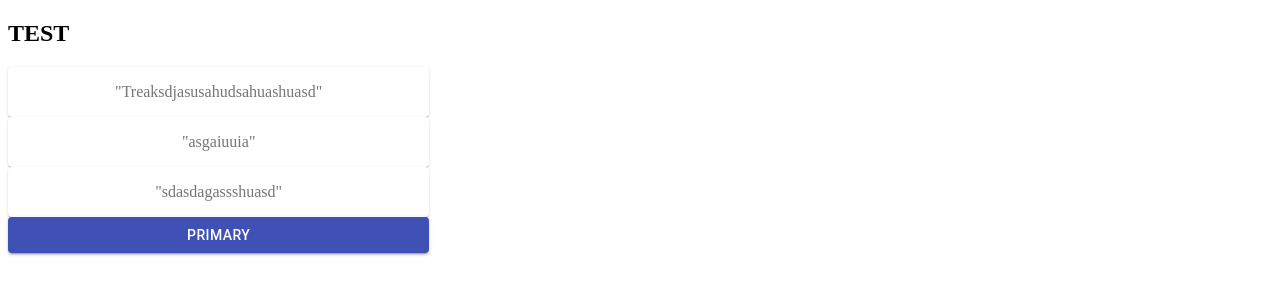
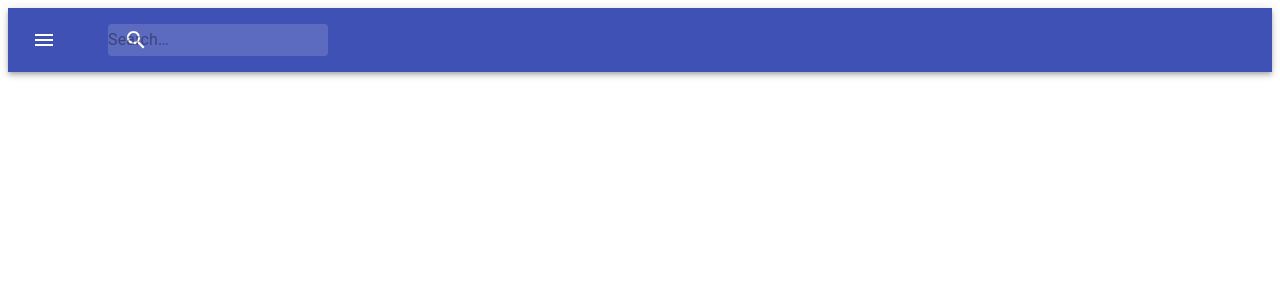
Before and after one commit to Rootar/Trollo_Frontend, a React (Create React App) app in the folder trollo/: page / in a window 1280 px wide. Shown: the top 300 px of the page. Built offline with nearby package versions, Linux system fonts and the light colour scheme.

Commit message:
Added HeadBar

```diff
--- a/trollo/src/components/App.js
+++ b/trollo/src/components/App.js
@@ -1,11 +1,11 @@
 import React from 'react';
+import HeadBar from "./HeadBar";
 import List from "./List";
 
 function App() {
   return (
     <div className="App">
-      <h2>TEST</h2>
-      <List/>
+      <HeadBar/>
     </div>
   );
 }
--- /dev/null
+++ b/trollo/src/components/HeadBar.js
@@ -0,0 +1,96 @@
+import React from "react"
+
+import Grid from "@material-ui/core/Grid";
+import Typography from "@material-ui/core/Typography";
+import Paper from '@material-ui/core/Paper';
+import { fade, makeStyles } from '@material-ui/core/styles';
+import { Button } from "@material-ui/core";
+import AppBar from '@material-ui/core/AppBar';
+import SearchIcon from '@material-ui/icons/Search';
+import InputBase from '@material-ui/core/InputBase';
+import Toolbar from '@material-ui/core/Toolbar';
+import IconButton from '@material-ui/core/IconButton';
+import MenuIcon from '@material-ui/icons/Menu';
+
+const Stylesx = makeStyles(theme => ({
+    root: {
+        flexGrow: 1,
+    },
+    paper: {
+        padding: theme.spacing(2),
+        textAlign: 'center',
+        color: theme.palette.text.secondary,
+    },
+    menuButton: {
+        marginRight: theme.spacing(2),
+    },
+    search: {
+        position: 'relative',
+        borderRadius: theme.shape.borderRadius,
+        backgroundColor: fade(theme.palette.common.white, 0.15),
+        '&:hover': {
+            backgroundColor: fade(theme.palette.common.white, 0.25),
+        },
+        marginRight: theme.spacing(2),
+        marginLeft: 0,
+        width: '100%',
+        [theme.breakpoints.up('sm')]: {
+            marginLeft: theme.spacing(3),
+            width: 'auto',
+        },
+    },
+    searchIcon: {
+        width: theme.spacing(7),
+        height: '100%',
+        position: 'absolute',
+        pointerEvents: 'none',
+        display: 'flex',
+        alignItems: 'center',
+        justifyContent: 'center',
+    },
+    inputRoot: {
+        color: 'inherit',
+    },
+    inputInput: {
+        padding: theme.spacing(1, 1, 1, 7),
+        transition: theme.transitions.create('width'),
+        width: '100%',
+        [theme.breakpoints.up('md')]: {
+            width: 200,
+        },
+    },
+}));
+
+const HeadBar = () => {
+    const Styles = Stylesx();
+
+    return (
+        <AppBar position="static">
+            <Toolbar>
+                <IconButton
+                    edge = "start"
+                    className = { Styles.menuButton }
+                    color = "inherit"
+                    aria-label = "open drawer"
+                >
+                    <MenuIcon />
+                </IconButton>
+                <div className = { Styles.search }>
+                    <div className = { Styles.searchIcon }>
+                        <SearchIcon />
+                    </div>
+                    <InputBase
+                        placeholder="Search…"
+                        Styles = {{
+                            root: Styles.inputRoot,
+                            input: Styles.inputInput,
+                        }}
+                        inputProps = {{ 'aria-label': 'search' }}
+                    />
+                </div>
+            </Toolbar>
+        </AppBar>
+    )
+}
+
+export default HeadBar;
```
